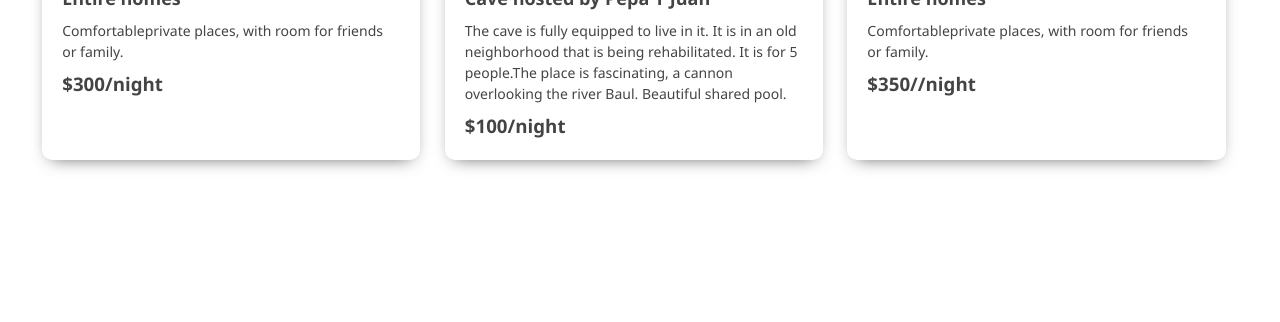
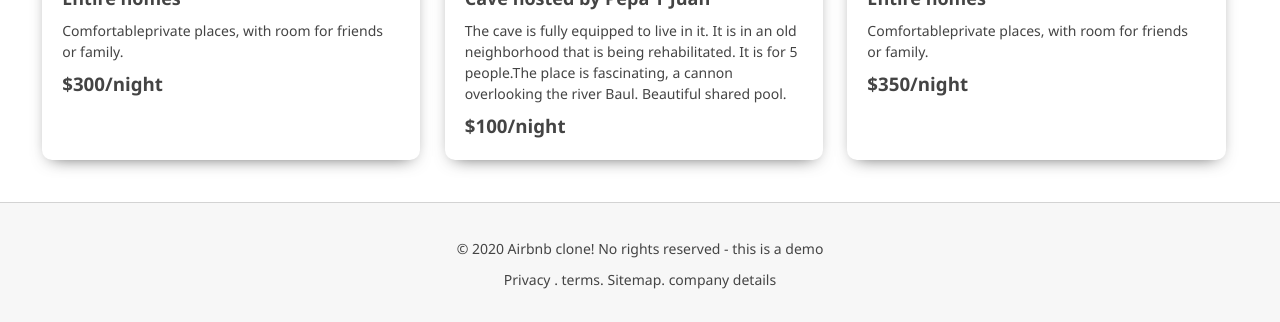
Before and after one commit to ndorrh/airbnb, a React (Create React App) app: page / in a window 1280 px wide. Shown: the part 1438-1760 px from the top of the page. Before the commit the page ends 1640 px from the top, so only its background shows below. Built offline with nearby package versions, Linux system fonts and the light colour scheme.

Commit message:
Add Footer componet

```diff
--- a/src/App.js
+++ b/src/App.js
@@ -1,5 +1,6 @@
 import React from 'react';
 import './App.css';
+import Footer from './common/Footer';
 import Header from './common/Header';
 import Home from './pages/Home';
 
@@ -8,11 +9,7 @@ const App = () => (
   <div className="app">
     <Header />
     <Home />
-    {/* Home */}
-    {/* Header */}
-    {/* Banner */}
-    {/* Cards */}
-    {/* Footer */}
+    <Footer />
   </div>
 );
 
--- a/src/app/store.js
+++ b/src/app/store.js
@@ -45,7 +45,7 @@ const rooms = [
     src: 'https://a0.muscache.com/im/pictures/fdb46962-10c1-45fc-a228-d0b055411448.jpg?im_w=720',
     title: 'Entire homes',
     description: 'Comfortableprivate places, with room for friends or family.',
-    price: '$350//night',
+    price: '$350/night',
     id: uuidv4(),
   },
 ];
--- /dev/null
+++ b/src/common/Footer.css
@@ -0,0 +1,11 @@
+.footer {
+  border-top: 1px solid lightgray;
+  padding: 30px;
+  background-color: #f7f7f7;
+  text-align: center;
+}
+
+.footer > p {
+  padding: 5px;
+  font-size: 14px;
+}
--- /dev/null
+++ b/src/common/Footer.js
@@ -0,0 +1,13 @@
+import React from 'react';
+import './Footer.css';
+
+function Footer() {
+  return (
+    <footer className="footer">
+      <p>&copy; 2020 Airbnb clone! No rights reserved - this is a demo</p>
+      <p>Privacy . terms. Sitemap. company details</p>
+    </footer>
+  );
+}
+
+export default Footer;
```
